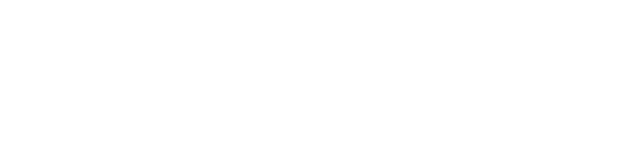
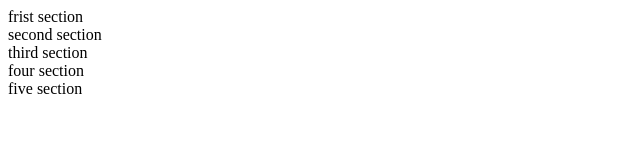
Before and after one commit to eroiyo/Microverse-Coding-Project-2, a plain HTML site: page index.html in a window 1280 px wide. Shown: the whole page, without its empty margins (0-640 px from the left). Drawn offline with Linux system fonts and the light colour scheme.

Commit message:
second commit

```diff
--- a/index.html
+++ b/index.html
@@ -11,11 +11,11 @@
   <script src="https://cdn.freecodecamp.org/testable-projects-fcc/v1/bundle.js"></script>
 
   <main id="main-doc">
-    <section class="main-section"></section>
-    <section class="main-section"></section>
-    <section class="main-section"></section>
-    <section class="main-section"></section>
-    <section class="main-section"></section>
+    <section class="main-section" id="1"><header>frist section</header></section>
+    <section class="main-section" id="2"><header>second section</header></section>
+    <section class="main-section" id="3"><header>third section</header></section>
+    <section class="main-section" id="4"><header>four section</header></section>
+    <section class="main-section" id="5"><header>five section</header></section>
   </main>
 
   <!--
```
